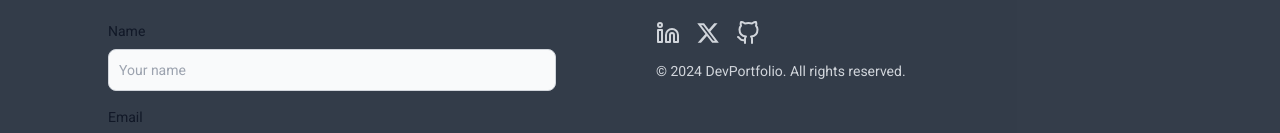
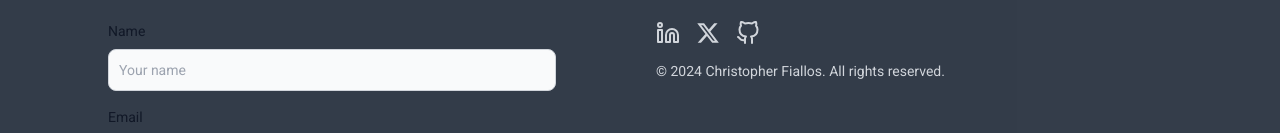
Before and after one commit to Athroscf/portfolio-2.0, a Next.js app: page / in a window 1280 px wide. Shown: the part 3587-3720 px from the top of the page. Built offline with nearby package versions, Linux system fonts and the light colour scheme.

Commit message:
update: seo optimizations.

```diff
--- a/src/app/components/ContactLinks.tsx
+++ b/src/app/components/ContactLinks.tsx
@@ -8,6 +8,7 @@ const ContactLinks = () => {
         href="https://www.linkedin.com/in/christopher-fiallos/"
         className="transition-colors hover:text-purple-600"
         target="_blank"
+        rel="noopener noreferrer"
       >
         <FiLinkedin size={24} />
       </a>
@@ -15,6 +16,7 @@ const ContactLinks = () => {
         href="https://x.com/ChrisFiallos10"
         className="transition-colors hover:text-purple-600"
         target="_blank"
+        rel="noopener noreferrer"
       >
         <FaXTwitter size={24} />
       </a>
@@ -22,6 +24,7 @@ const ContactLinks = () => {
         href="https://github.com/Athroscf"
         className="transition-colors hover:text-purple-600"
         target="_blank"
+        rel="noopener noreferrer"
       >
         <FiGithub size={24} />
       </a>
--- a/src/app/components/Footer.tsx
+++ b/src/app/components/Footer.tsx
@@ -143,7 +143,7 @@ const Footer = () => {
               <ContactLinks />
             </div>
             <p className="mt-4 text-sm">
-              © {new Date().getFullYear()} DevPortfolio. All rights reserved.
+              © {new Date().getFullYear()} Christopher Fiallos. All rights reserved.
             </p>
           </div>
         </div>
--- a/src/app/layout.tsx
+++ b/src/app/layout.tsx
@@ -61,6 +61,9 @@ export default function Layout({
 }>) {
   return (
     <html lang="en" suppressHydrationWarning>
+      <head>
+        <link rel="canonical" href="https://christopher-fiallos.com" />
+      </head>
       <body
         className={`${roboto.className} min-h-screen bg-gray-100 text-gray-800 dark:bg-gray-800 dark:bg-opacity-90`}
       >
```
